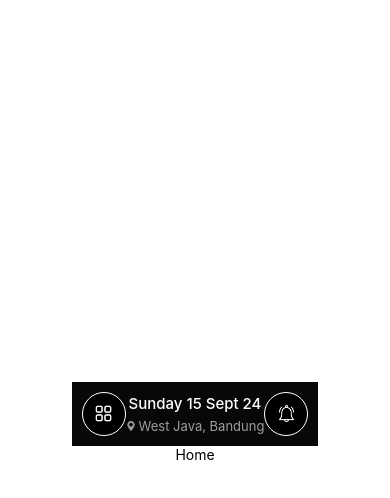
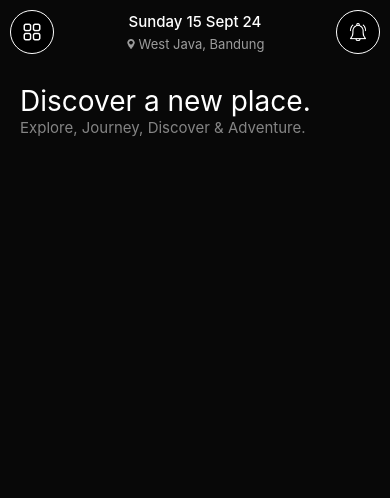
Before and after one commit to direx99/Ticket-Flight, a React Native app: screen / in a window 390 px wide. Shown: the top 498 px of the page. Built offline with nearby package versions, Linux system fonts and the light colour scheme.

Commit message:
Typo changes.

```diff
--- a/app/screens/Home.jsx
+++ b/app/screens/Home.jsx
@@ -6,7 +6,14 @@ const Home = () => {
   return (
     <SafeAreaView style={styles.container}>
       <Header />
-      <Text>Home</Text>
+      <View style={styles.contentArea}>
+        <View>
+          <Text style={styles.largeTitleText}>Discover a new place.</Text>
+          <Text style={styles.largeSecondaryText}>
+            Explore, Journey, Discover & Adventure.
+          </Text>
+        </View>
+      </View>
     </SafeAreaView>
   );
 };
@@ -16,8 +23,23 @@ export default Home;
 const styles = StyleSheet.create({
   container: {
     flex: 1,
-    backgroundColor: "#fff",
+    width: "100%",
+    backgroundColor: "#080808",
     alignItems: "center",
     justifyContent: "center",
   },
+  contentArea: {
+    flex: 1,
+    width: "100%",
+    padding: 20,
+  },
+  largeTitleText: {
+    color: "#ffffff",
+    fontSize: 28,
+  },
+  largeSecondaryText: {
+    color: "#ffffff",
+    fontSize: 15,
+    opacity: 0.5,
+  },
 });
```
